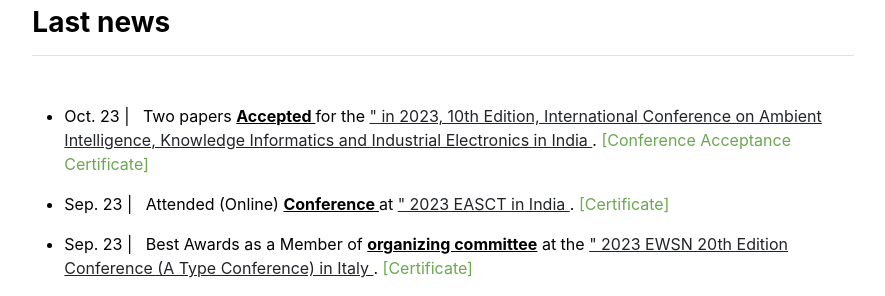
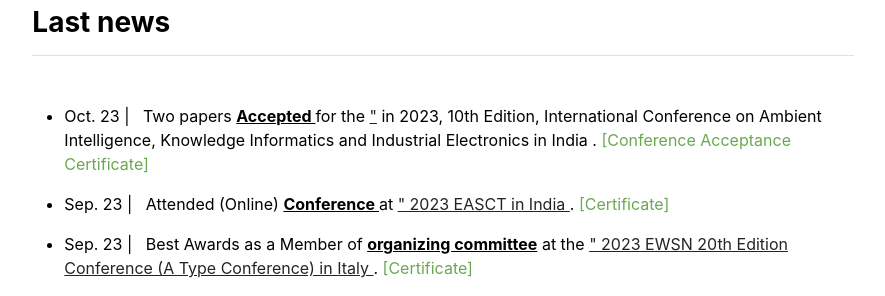
Before and after one commit to babulcseian/babulcseian.github.io, a Jekyll site: the page built from index.md, in a window 1280 px wide. Shown: the part 1121-1417 px from the top of the page, without its empty margins (197-1082 px from the left). Built offline with Jekyll 4.4.1, drawn with Linux system fonts in a browser that asks for light colours; a style sheet for code colours, icons or effects is not loaded.

Commit message:
Update news.yml

```diff
--- a/_data/news.yml
+++ b/_data/news.yml
@@ -1,4 +1,4 @@
-- {message: 'Oct. 23 | &nbsp; Two papers <u><b> Accepted </b></u> for the <a class="other"https://aikiie.in/>" in 2023, 10th Edition, International Conference on Ambient Intelligence, Knowledge Informatics and Industrial Electronics in India </a>. <a class="paper" href="publications/Certificate/Md Babul Islam-AIKIIE 2023  Emotion Clasification Hybrid Deep Learning.jpg">[Conference Acceptance Certificate]</a>', last: '1'}
+- {message: 'Oct. 23 | &nbsp; Two papers <u><b> Accepted </b></u> for the <a class="other"https://aikiie.in/>"</a> in 2023, 10th Edition, International Conference on Ambient Intelligence, Knowledge Informatics and Industrial Electronics in India </a>. <a class="paper" href="publications/Certificate/Md Babul Islam-AIKIIE 2023  Emotion Clasification Hybrid Deep Learning.jpg">[Conference Acceptance Certificate]</a>', last: '1'}
 - {message: 'Sep. 23 | &nbsp; Attended (Online) <u><b> Conference </b></u> at <a class="other"https://easct.in/>" 2023 EASCT in India  </a>. <a class="paper" href="publications/Certificate/Md Babul Islam EASCT-2023 Participantion Certificate324.jpg">[Certificate]</a>', last: '1'}
 - {message: 'Sep. 23 | &nbsp; Best Awards as a Member of <u><b> organizing committee</b></u> at the <a class="other"https://events.dimes.unical.it/ewsn2023/>" 2023 EWSN 20th Edition Conference (A Type Conference) in Italy </a>. <a class="paper" href="publications/Certificate/Md Babul Islam by a best organizing Committee EWSN.pdf">[Certificate]</a>', last: '1'}
 - {message: 'Aug. 23 | &nbsp; Member of <u><b> Scientific Committe </u> at EMCEI <a class="other" href="http://emcei.net/">Conference</a> Link. <a class="paper" href="publications/Certificate/Md Babul Islam by Scientific Committee EMCEI-23.pdf">[Certificate]</a>', last: '1'}
```
